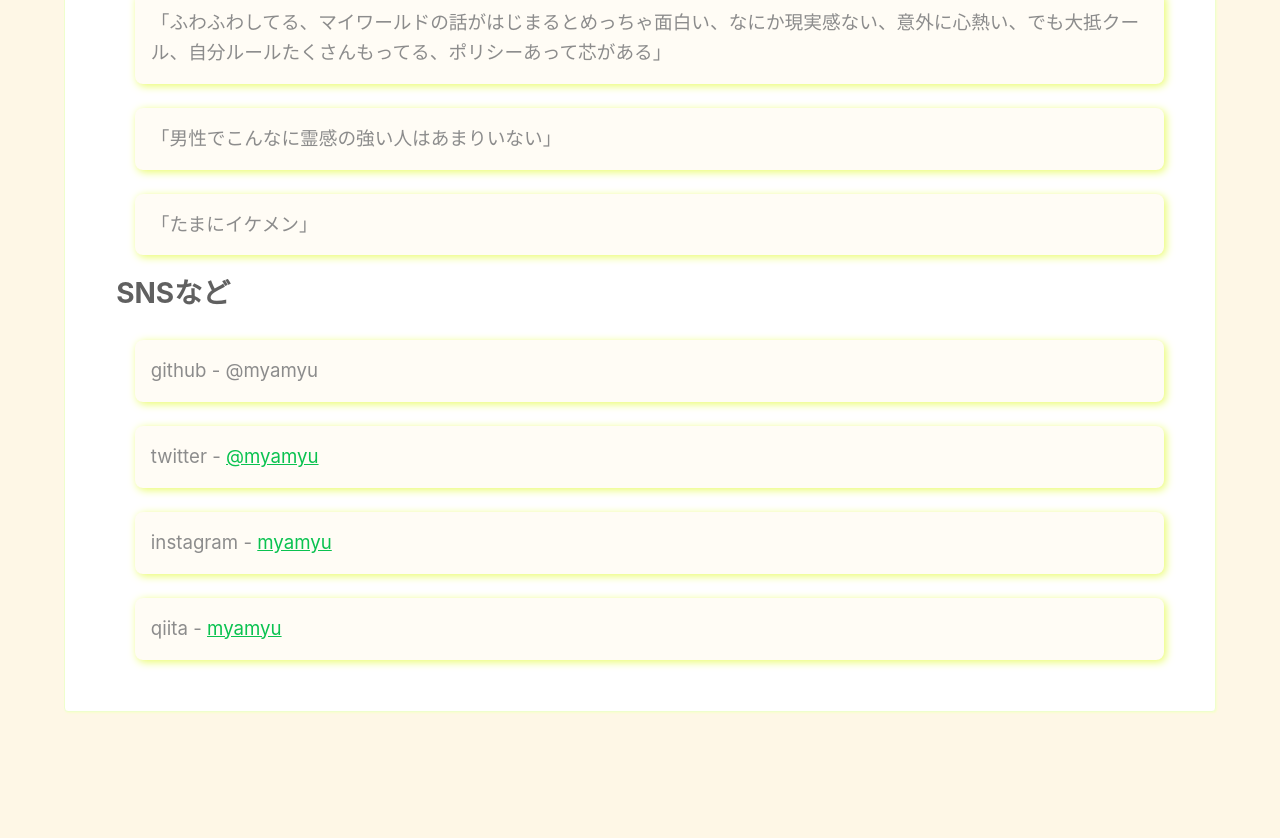
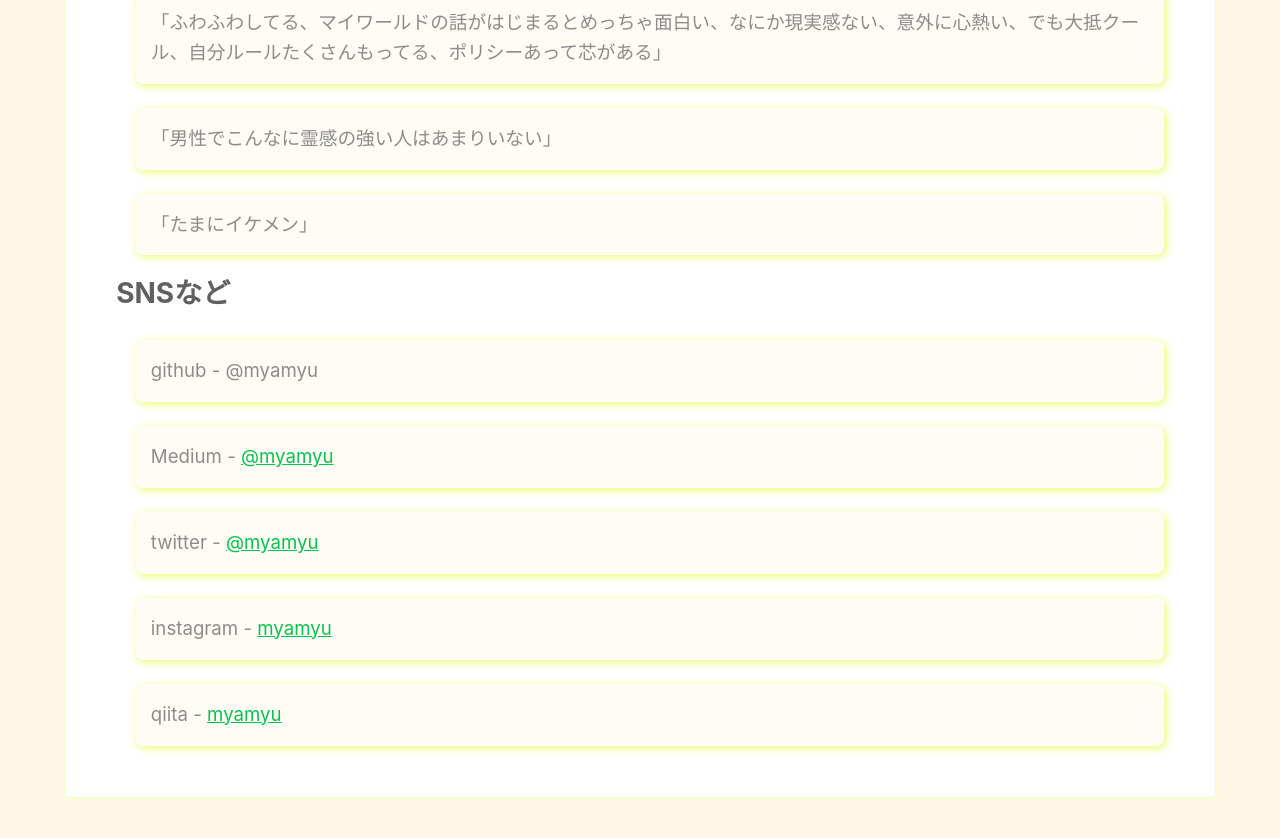
Before and after one commit to myamyu/myamyu.github.io, a Jekyll site: the page built from index.md, in a window 1280 px wide and 900 px high, scrolled down 1548 px. Shown: the top 838 px of the window. Built offline with Jekyll 4.4.1, drawn with Linux system fonts in a browser that asks for light colours; before the commit the page ends 2362 px from its top, so only the background shows below that.

Commit message:
Update index.md

```diff
--- a/index.md
+++ b/index.md
@@ -44,6 +44,7 @@ SNSなど
 ----
 
 - github - @myamyu
+- Medium - [@myamyu](https://medium.com/@myamyu)
 - twitter - [@myamyu](https://twitter.com/myamyu)
 - instagram - [myamyu](https://www.instagram.com/myamyu/)
 - qiita - [myamyu](http://qiita.com/myamyu)
```
